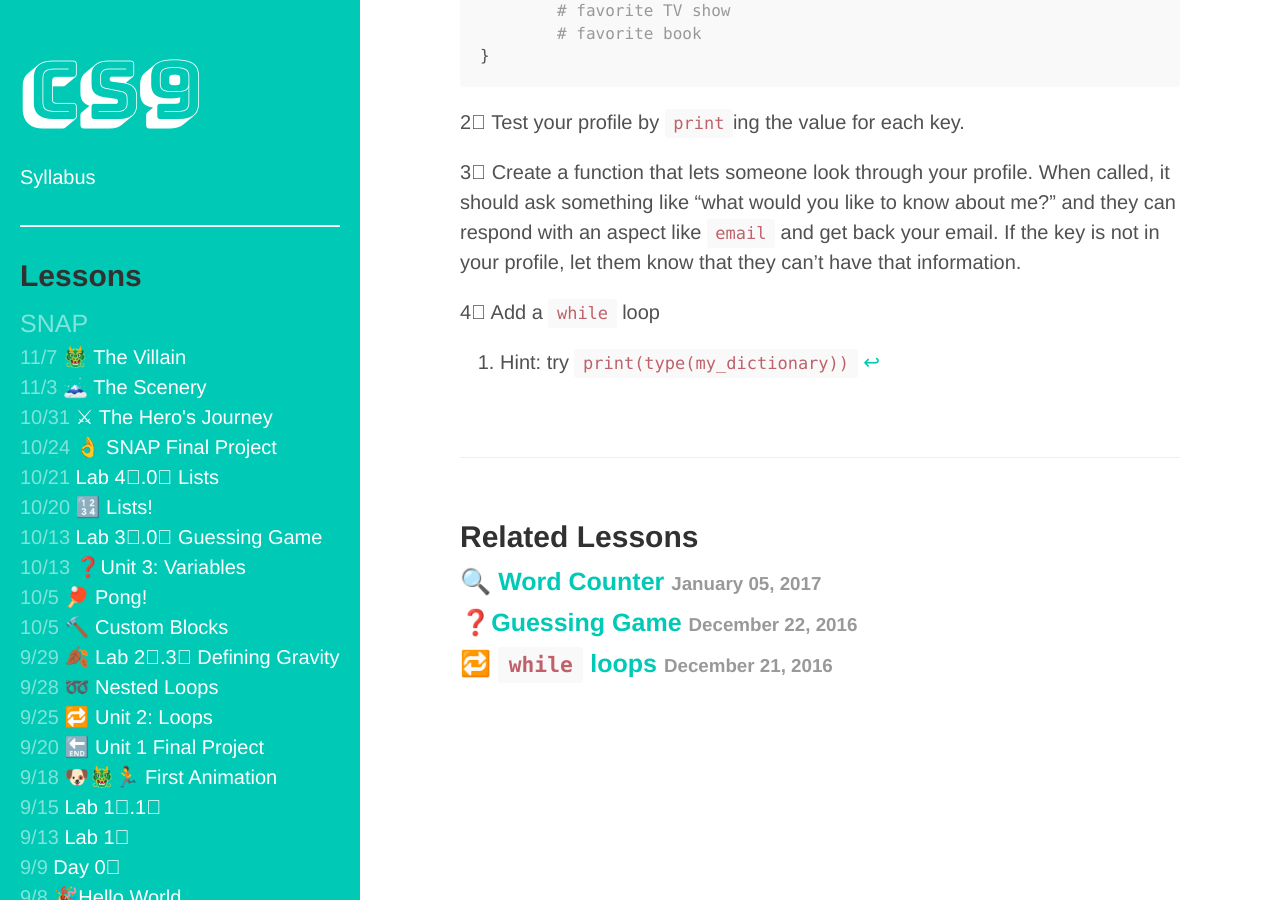
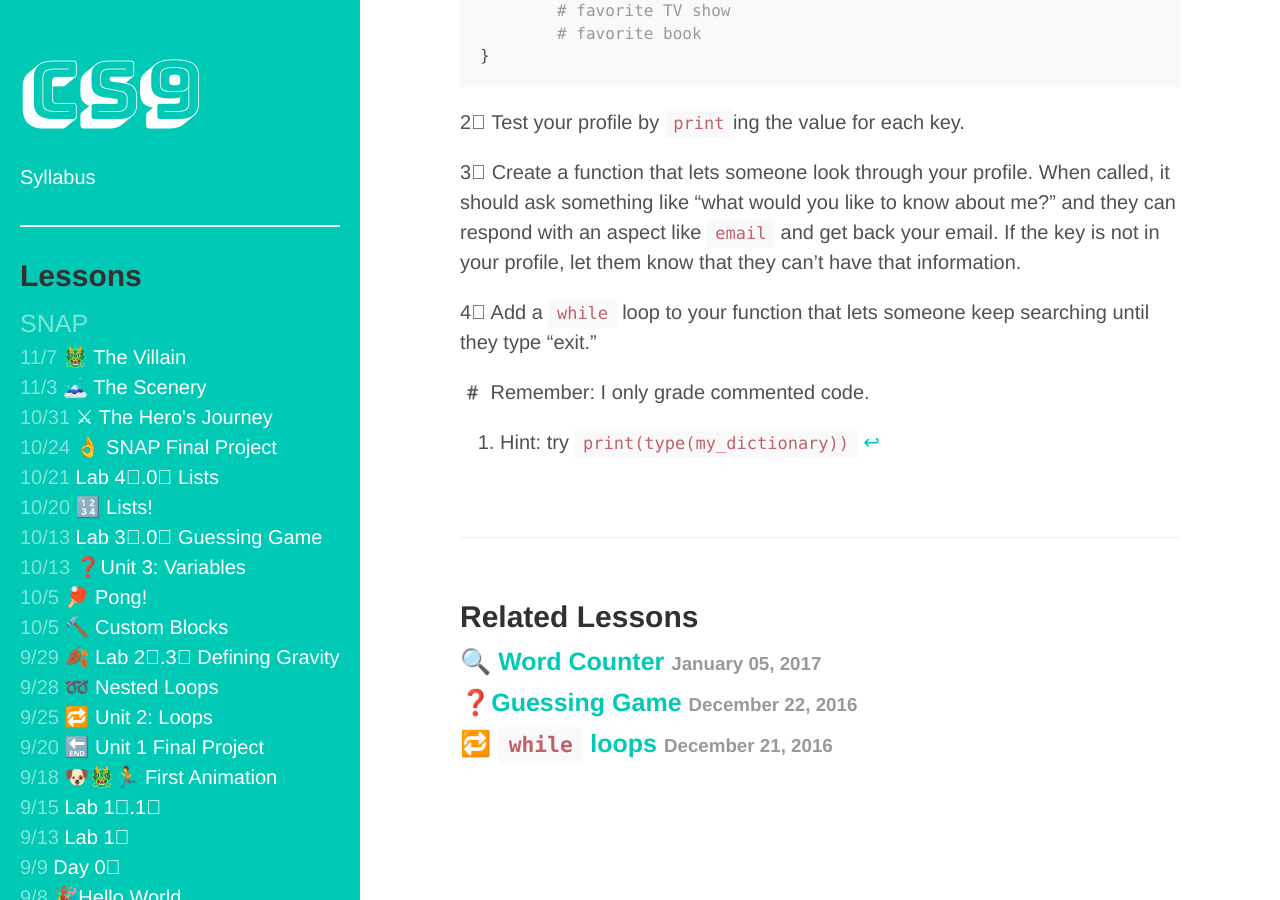
Before and after one commit to bensk/CS9, a Jekyll site: the page built from _posts/Python/2017-01-05-📖-dictionaries.md, in a window 1280 px wide and 900 px high, scrolled down 2100 px. Built offline with Jekyll 4.4.1, drawn with Linux system fonts in a browser that asks for light colours; some web fonts are replaced; a style sheet for code colours, icons or effects is not loaded.

Commit message:
fixed ending

```diff
--- a/_posts/Python/2017-01-05-📖-dictionaries.md
+++ b/_posts/Python/2017-01-05-📖-dictionaries.md
@@ -88,4 +88,6 @@ user_profile = {
 
 3⃣ Create a function that lets someone look through your profile. When called, it should ask something like "what would you like to know about me?" and they can respond with an aspect like `email` and get back your email. If the key is not in your profile, let them know that they can't have that information.
 
-4⃣ Add a `while` loop
+4⃣ Add a `while` loop to your function that lets someone keep searching until they type "exit."
+
+#️ Remember: I only grade commented code.
```
